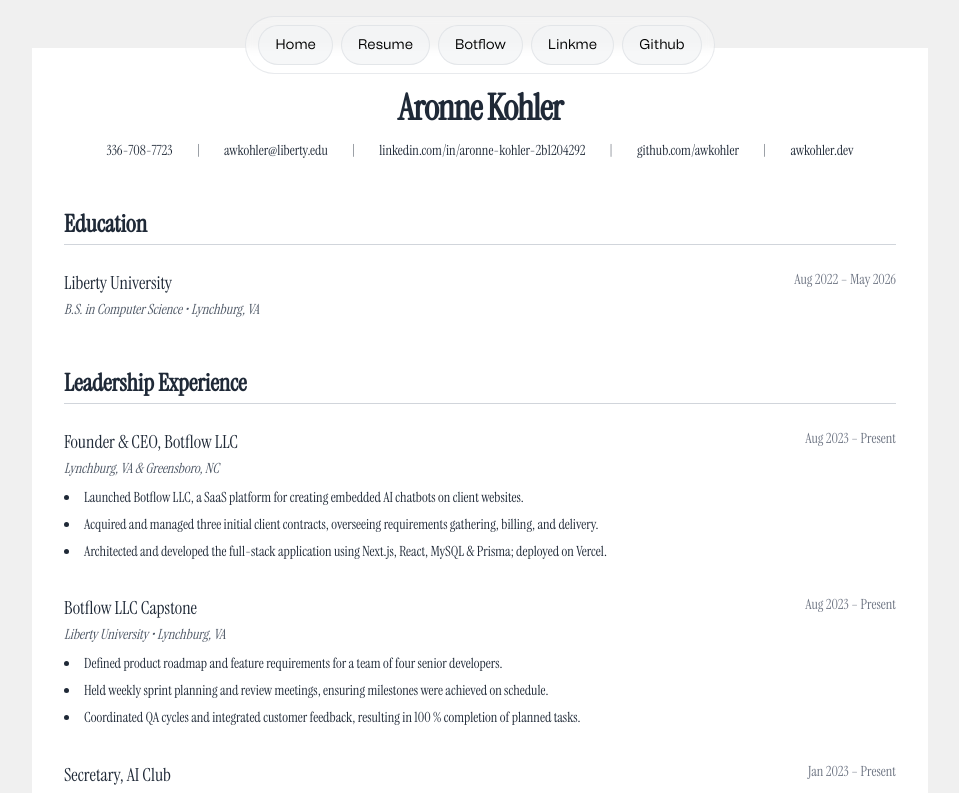
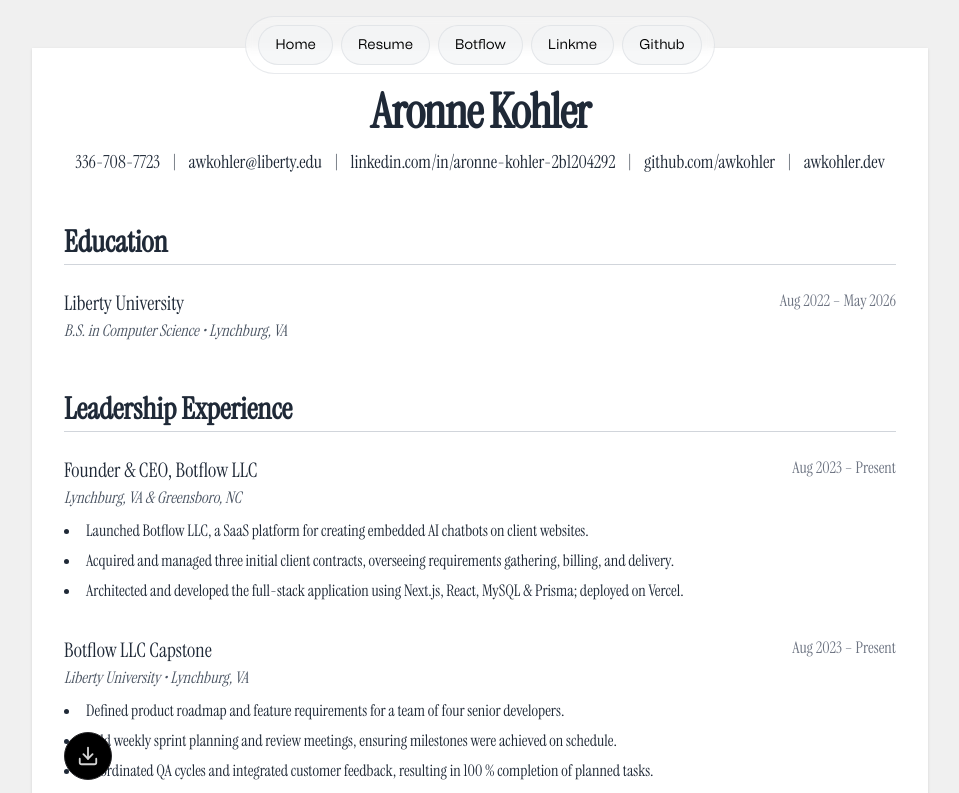
Before and after one commit to AWKohler/mywebsite, a Next.js app: page /resume in a window 1280 px wide. Shown: the top 793 px of the page, without its empty margins (160-1119 px from the left). Built offline with nearby package versions, Linux system fonts and the light colour scheme.

Commit message:
update resume

```diff
--- a/app/layout.tsx
+++ b/app/layout.tsx
@@ -1,3 +1,4 @@
+import FooterSection from "@/components/FooterSection";
 import "./globals.css";
 import type { Metadata } from "next";
 import { Instrument_Sans, Instrument_Serif } from "next/font/google";
@@ -85,6 +86,7 @@
       >
         <div className="bg-background font-instrument-serif">
           {children}
+          <FooterSection />
         </div>
       </body>
     </html>
--- a/app/page.tsx
+++ b/app/page.tsx
@@ -791,7 +791,6 @@
         </section>
       </div>
 
-      <FooterSection />
     </div>
   );
 }
--- a/app/resume/page.tsx
+++ b/app/resume/page.tsx
@@ -1,16 +1,14 @@
-
-// components/Resume.tsx
-
+import { Download, FileDown } from "lucide-react"
 import React from "react";
 
 export default function Resume() {
   return (
-    <main className="max-w-4xl mx-auto px-4 sm:px-6 lg:px-8 py-10 text-gray-800 bg-white">
+    <main className="max-w-4xl mx-auto px-4 sm:px-6 lg:px-8 py-10 text-gray-800 bg-white shadow">
 
       {/* ---------- Heading ---------- */}
       <header className="text-center mb-10">
-        <h1 className="text-4xl font-extrabold tracking-tight">Aronne Kohler</h1>
-        <div className="mt-3 flex flex-wrap justify-center gap-x-6 gap-y-2 text-sm">
+        <h1 className="text-5xl font-extrabold tracking-tight">Aronne Kohler</h1>
+        <div className="mt-3 flex flex-wrap justify-center gap-x-3 gap-y-2 text-lg">
           <span>336-708-7723</span>
           <span className="hidden sm:inline">|</span>
           <a href="mailto:awkohler@liberty.edu" className="hover:underline">
@@ -148,6 +146,22 @@
           ]}
         />
       </Section>
+{/*
+      <div className="sticky left-5 bottom-5 bg-black rounded-full border h-12 w-12 flex items-center justify-center hover:">
+        <Download color="lightgray" size={22} />
+      </div> */}
+{/*
+      <div
+        className="sticky left-5 bottom-5 bg-black rounded-full border h-12 w-12 flex items-center justify-center hover:bg-gray-700 cursor-pointer"
+        onClick={() => window.open('/aronne_resume.pdf', '_blank')}
+      >
+        <Download color="lightgray" size={22} />
+      </div> */}
+
+      <a href="/aronne_resume.pdf" className="sticky left-5 bottom-5 bg-black rounded-full border h-12 w-12 flex items-center justify-center hover:bg-slate-700 cursor-pointer">
+        <Download color="lightgray" size={22} />
+      </a>
+
     </main>
   );
 }
@@ -163,7 +177,7 @@
 }) {
   return (
     <section className="mt-12 first:mt-0">
-      <h2 className="text-2xl font-semibold border-b border-gray-300 pb-1 mb-6">
+      <h2 className="text-3xl font-semibold border-b border-gray-300 pb-1 mb-6">
         {title}
       </h2>
       {children}
@@ -182,14 +196,14 @@
   return (
     <div className="mb-8">
       <div className="flex flex-col sm:flex-row sm:justify-between">
-        <h3 className="text-lg font-medium">{heading}</h3>
-        {date && <span className="text-sm text-gray-500">{date}</span>}
+        <h3 className="text-xl font-medium">{heading}</h3>
+        {date && <span className="text-md text-gray-500">{date}</span>}
       </div>
       {subheading && (
-        <p className="italic text-sm text-gray-600 mt-0.5">{subheading}</p>
+        <p className="italic text-md text-gray-600 mt-0.5">{subheading}</p>
       )}
       {bullets && bullets.length > 0 && (
-        <ul className="mt-2 list-disc list-inside space-y-1 text-sm leading-relaxed">
+        <ul className="mt-2 list-disc list-inside space-y-1 text-md leading-relaxed">
           {bullets.map((b) => (
             <li key={b}>
               {/* Use <strong> • </strong> to emphasize keywords */}
@@ -207,7 +221,7 @@
 
 function SkillLine({ label, skills }: { label: string; skills: string }) {
   return (
-    <p className="text-sm mb-2">
+    <p className="text-md mb-2">
       <span className="font-semibold">{label}: </span>
       {skills}
     </p>
```
Also changed, not shown: 1 other file (tests, documents, lock files or other folders).
